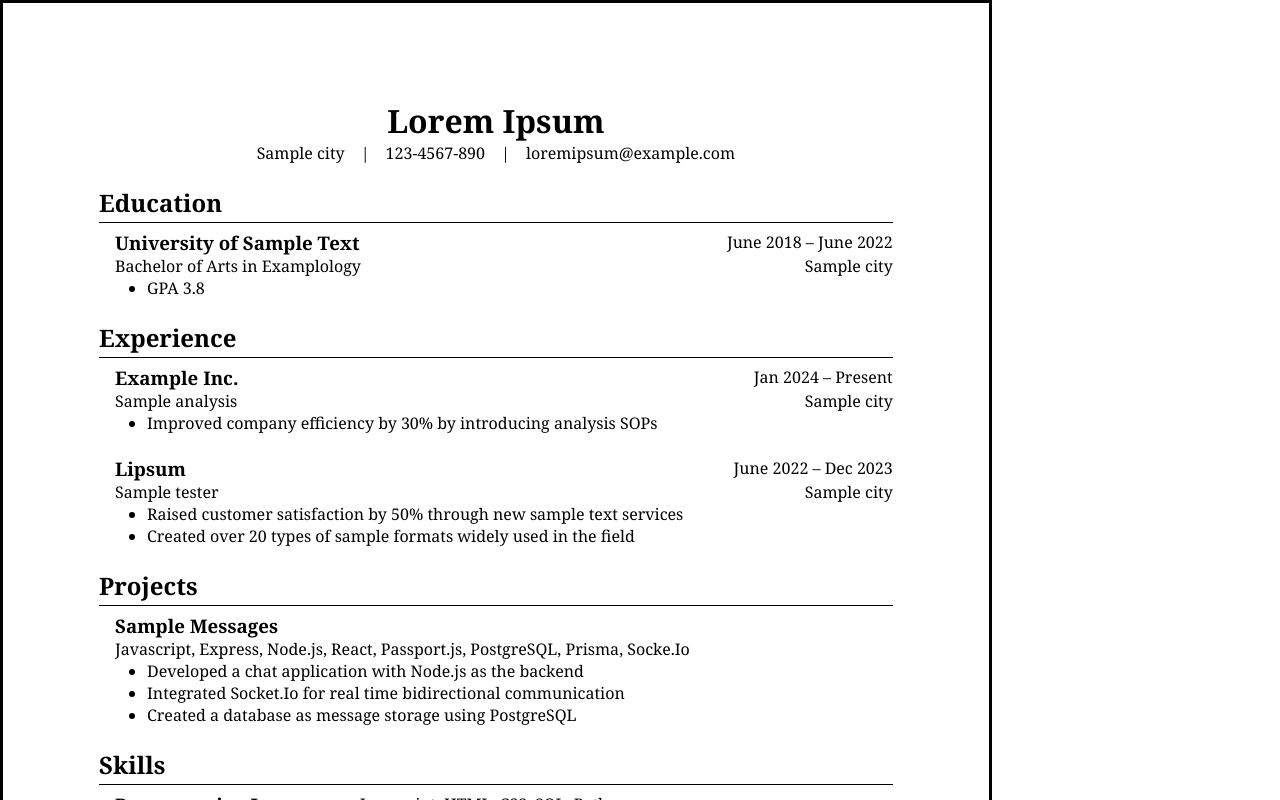
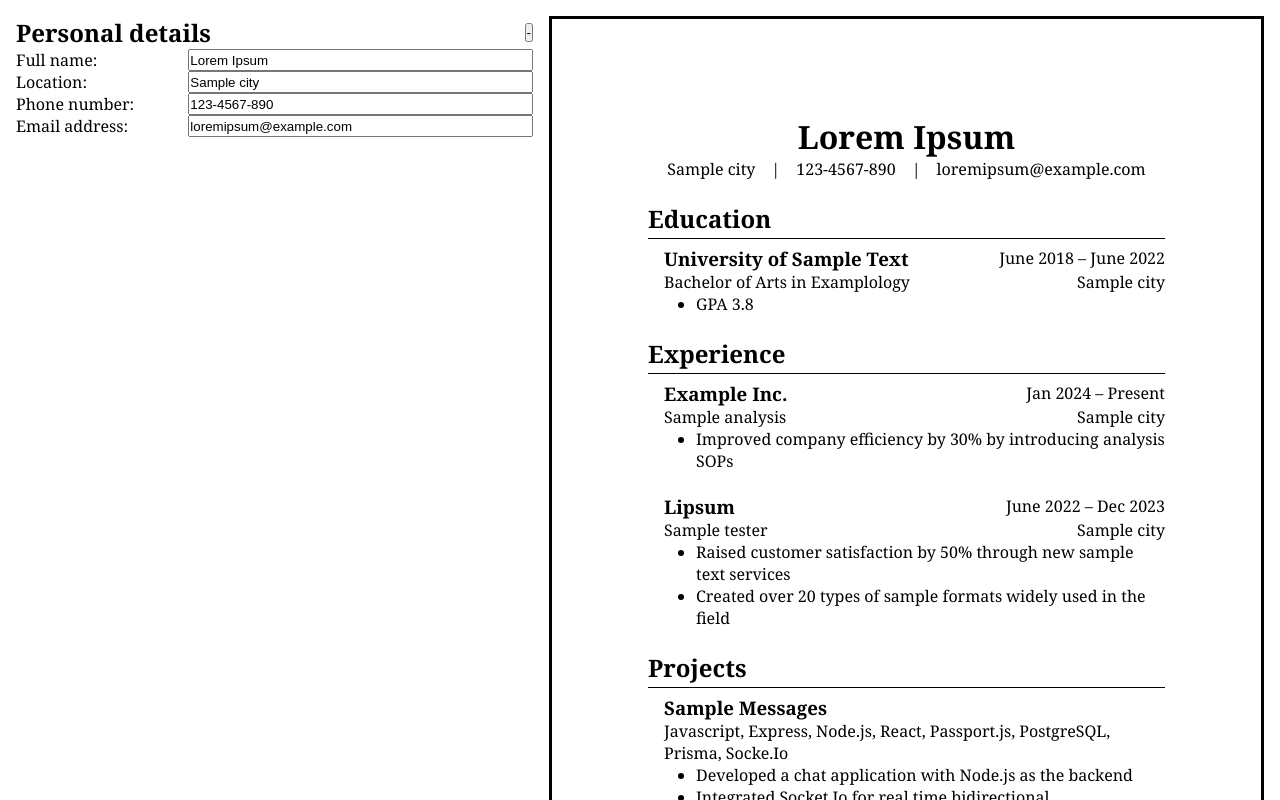
Before and after one commit to Sveldevorls/resume-builder, a React (Vite) app: page / in a window 1280 px wide. Shown: the top 800 px of the page. Built offline with nearby package versions, Linux system fonts and the light colour scheme.

Commit message:
Add personal details editor

```diff
--- a/src/App.css
+++ b/src/App.css
@@ -7,6 +7,17 @@
 body {
     font-family: "Cambria", serif;
     font-size: 16px;
+}
+
+.App {
+    display: flex;
+    min-height: 100vh;
+    padding: 1em;
+    gap: 1em;
+
+    >div {
+        width: 45%;
+    }
 }
 
 /* h1 {
--- a/src/App.jsx
+++ b/src/App.jsx
@@ -8,6 +8,7 @@ import {
   defaultSkills
 } from './components/DefaultResume'
 import CV from './components/CV/CV';
+import Editor from './components/Editor/Editor';
 
 export default function App() {
   const [info, setInfo] = useState(localStorage.getItem("info") || defaultInfo);
@@ -18,6 +19,13 @@ export default function App() {
 
   return (
     <div className="App">
+      <Editor
+        infoState = {{info, setInfo}}
+        educationState = {{education, setEducation}}
+        experience = {{experience, setExperience}}
+        projects = {{projects, setProjects}}
+        skills = {{skills, setSkills}}
+      />
       <CV
         info={info}
         education={education}
--- /dev/null
+++ b/src/components/Editor/Editor.jsx
@@ -0,0 +1,9 @@
+import InfoEditor from "./InfoEditor"
+
+export default function Editor({ infoState}) {
+    return (
+        <div className="Editor">
+            <InfoEditor info={infoState.info} infoSetter={infoState.setInfo} />
+        </div>
+    )
+}
--- /dev/null
+++ b/src/components/Editor/EditorBlock.jsx
@@ -0,0 +1,18 @@
+import { useState } from "react";
+import "../../styles/EditorBlock.css"
+
+export default function EditorBlock({ title, children }) {
+    const [active, setActive] = useState(true);
+
+    return (
+        <>
+            <div className="row">
+                <h2>{title}</h2>
+                <button onClick={() => setActive(!active)}>
+                    {active ? "-" : "+"}
+                </button>
+            </div>
+            {active && children}
+        </>
+    )
+}
--- /dev/null
+++ b/src/components/Editor/InfoEditor.jsx
@@ -0,0 +1,24 @@
+import EditorBlock from "./EditorBlock"
+
+export default function InfoEditor({info, infoStateSetter}) {
+    function handleFormChange(updatedElement){
+        infoStateSetter({...info, [updatedElement.name]: updatedElement.value})
+    }
+
+    return (
+        <div id="InfoEditor">
+            <EditorBlock title="Personal details">
+                <form onChange={(e) => handleFormChange(e.target)}>
+                    <label htmlFor="fullName">Full name:</label>
+                    <input type="text" id="fullName" name="fullName" defaultValue={info.fullName} />
+                    <label htmlFor="location">Location:</label>
+                    <input type="text" id="location" name="location" defaultValue={info.location}/>
+                    <label htmlFor="phone">Phone number:</label>
+                    <input type="text" id="phone" name="phone" defaultValue={info.phone}/>
+                    <label htmlFor="email">Email address:</label>
+                    <input type="text" id="email" name="email" defaultValue={info.email}/>
+                </form>
+            </EditorBlock>
+        </div>
+    )
+}
--- /dev/null
+++ b/src/styles/EditorBlock.css
@@ -0,0 +1,8 @@
+form {
+    display: grid;
+    grid-template-columns: 1fr 2fr;
+}
+
+.row > button {
+    margin-left: auto;
+}
```
